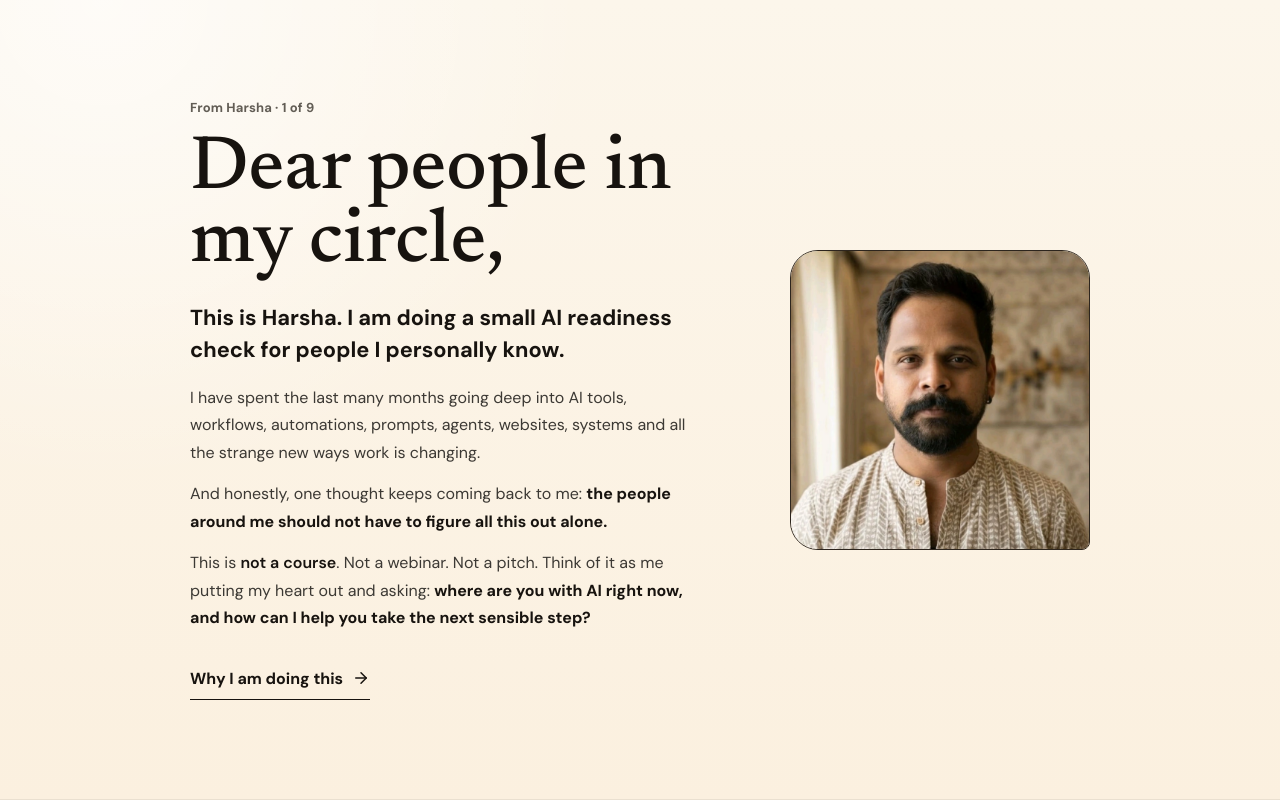
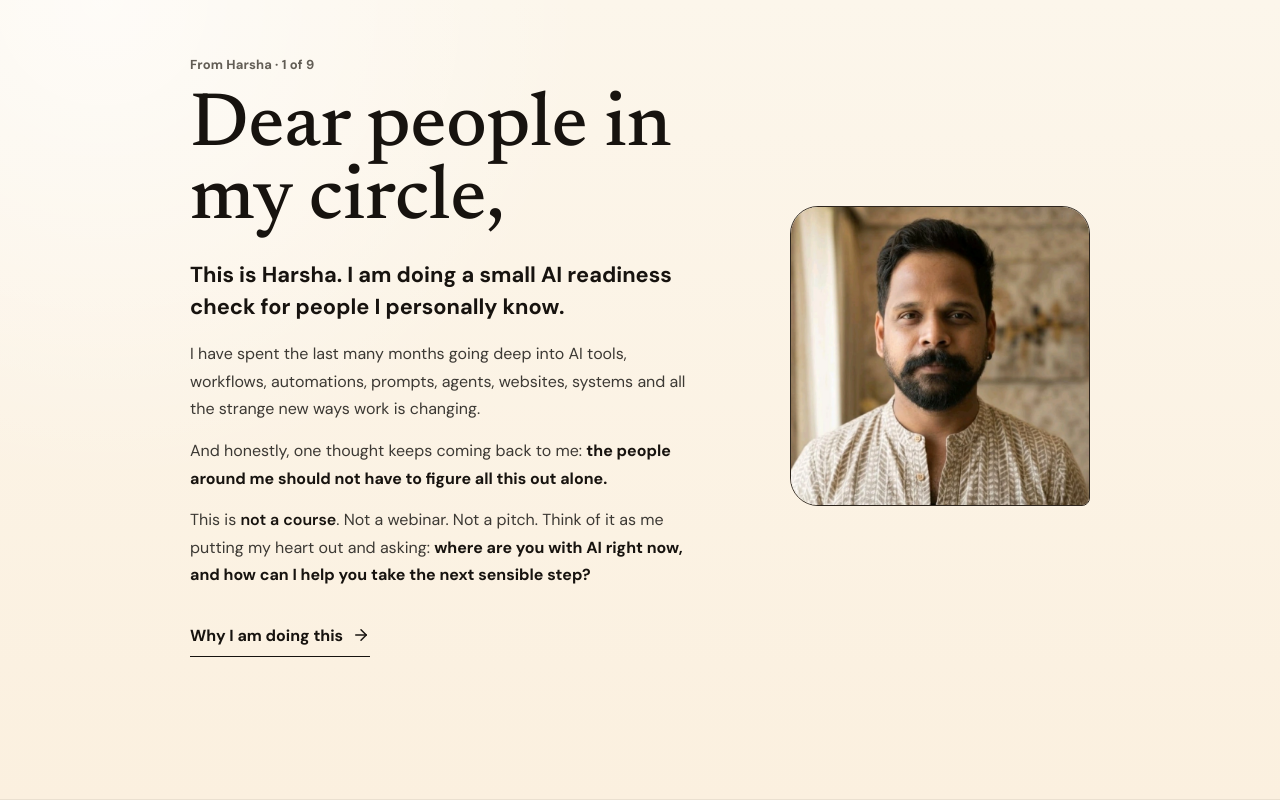
Before and after one commit to harshainstreamlit/ai_for_my_people, a React (Vite) app: page / in a window 1280 px wide. Built offline with nearby package versions, Linux system fonts and the light colour scheme; no server answers.

Commit message:
fix-slide-scroll-top-clipping

```diff
--- a/src/main.jsx
+++ b/src/main.jsx
@@ -335,6 +335,7 @@ function App() {
     const nextIndex = Math.max(0, Math.min(index, slides.length - 1));
     const target = root.children?.[nextIndex];
     if (!target) return;
+    target.scrollTop = 0;
     root.scrollTo({ top: target.offsetTop - root.offsetTop, behavior: "smooth" });
     setActive(nextIndex);
     track("slide_navigated", { index: nextIndex, slideId: slides[nextIndex]?.id });
--- a/src/styles.css
+++ b/src/styles.css
@@ -152,6 +152,7 @@ a { color: inherit; text-decoration: none; }
 
 .slide {
   align-items: start;
+  align-content: start;
   background: transparent;
   border: 0;
   border-bottom: 1px solid rgba(45, 37, 29, 0.08);
@@ -176,9 +177,10 @@ a { color: inherit; text-decoration: none; }
 }
 
 .slide-copy {
-  align-self: center;
+  align-self: start;
   max-width: 720px;
   min-width: 0;
+  width: 100%;
 }
 
 .hello {
```
